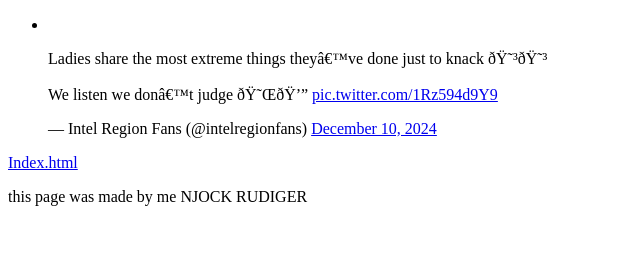
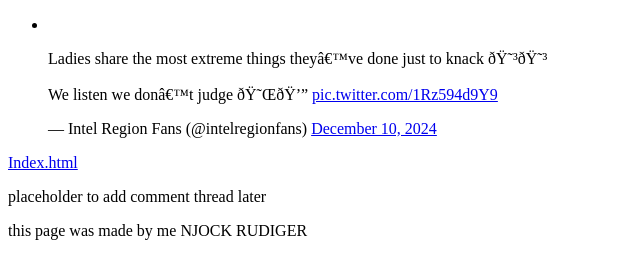
Before and after one commit to Rudymaze/My_First_Portfolio, a plain HTML site: page html_basic/tweets.html in a window 1280 px wide. Shown: the whole page, without its empty margins (0-640 px from the left). Drawn offline with Linux system fonts and the light colour scheme.

Commit message:
ä tag added

```diff
--- a/html_basic/tweets.html
+++ b/html_basic/tweets.html
@@ -3,6 +3,7 @@
   <head>
     <title>My first Portfolio</title>
   </head>
+
   <body>
     <header>
       <ul>
@@ -11,6 +12,7 @@
         </li>
       </ul>
     </header>
+
     <main>
       <article>
         <blockquote class="twitter-tweet">
@@ -32,9 +34,10 @@
         <a href="index.html">Index.html</a>
       </article>
       <aside>
-        <p></p>
+        <p>placeholder to add comment thread later</p>
       </aside>
     </main>
+
     <footer>
       <p>
         this page was made by me NJOCK RUDIGER
```
Also changed, not shown: html_basic/index.html (+3 -1 lines).
